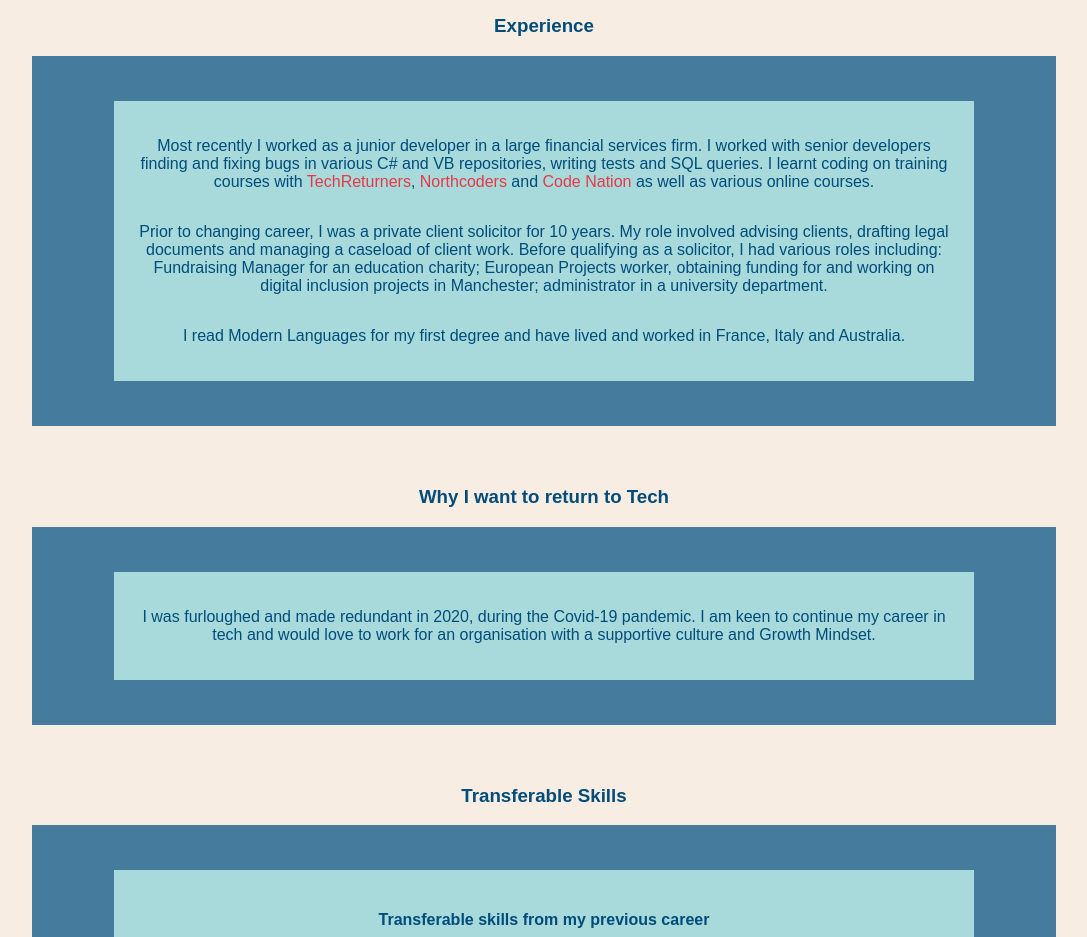
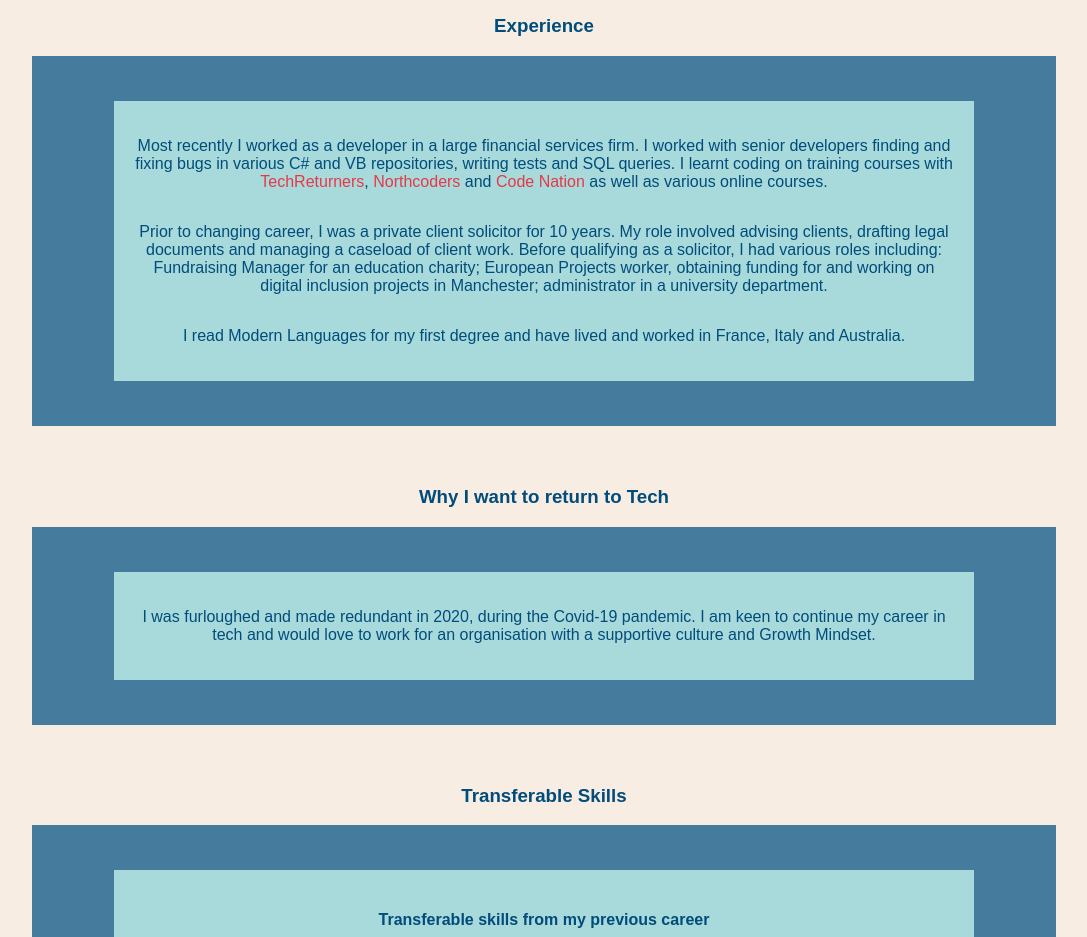
Before and after one commit to Chenerywoman/portfolio-website, a plain HTML site: page index.html in a window 1280 px wide. Shown: the part 880-1817 px from the top of the page, without its empty margins (96-1183 px from the left). Drawn offline with Linux system fonts and the light colour scheme.

Commit message:
amending job description

```diff
--- a/index.html
+++ b/index.html
@@ -40,7 +40,7 @@
     <h3 class="sub-heading">Experience</h3>
     <div class="background container">
         <div class="experience container">
-            <p>Most recently I worked as a junior developer in a large financial services firm. I worked with senior
+            <p>Most recently I worked as a developer in a large financial services firm. I worked with senior
                 developers finding and fixing bugs in various C# and VB repositories, writing tests and SQL queries. I
                 learnt coding on training courses with <a class="trainers"
                     href="https://www.techreturners.com/">TechReturners</a>, <a class="trainers"
```
